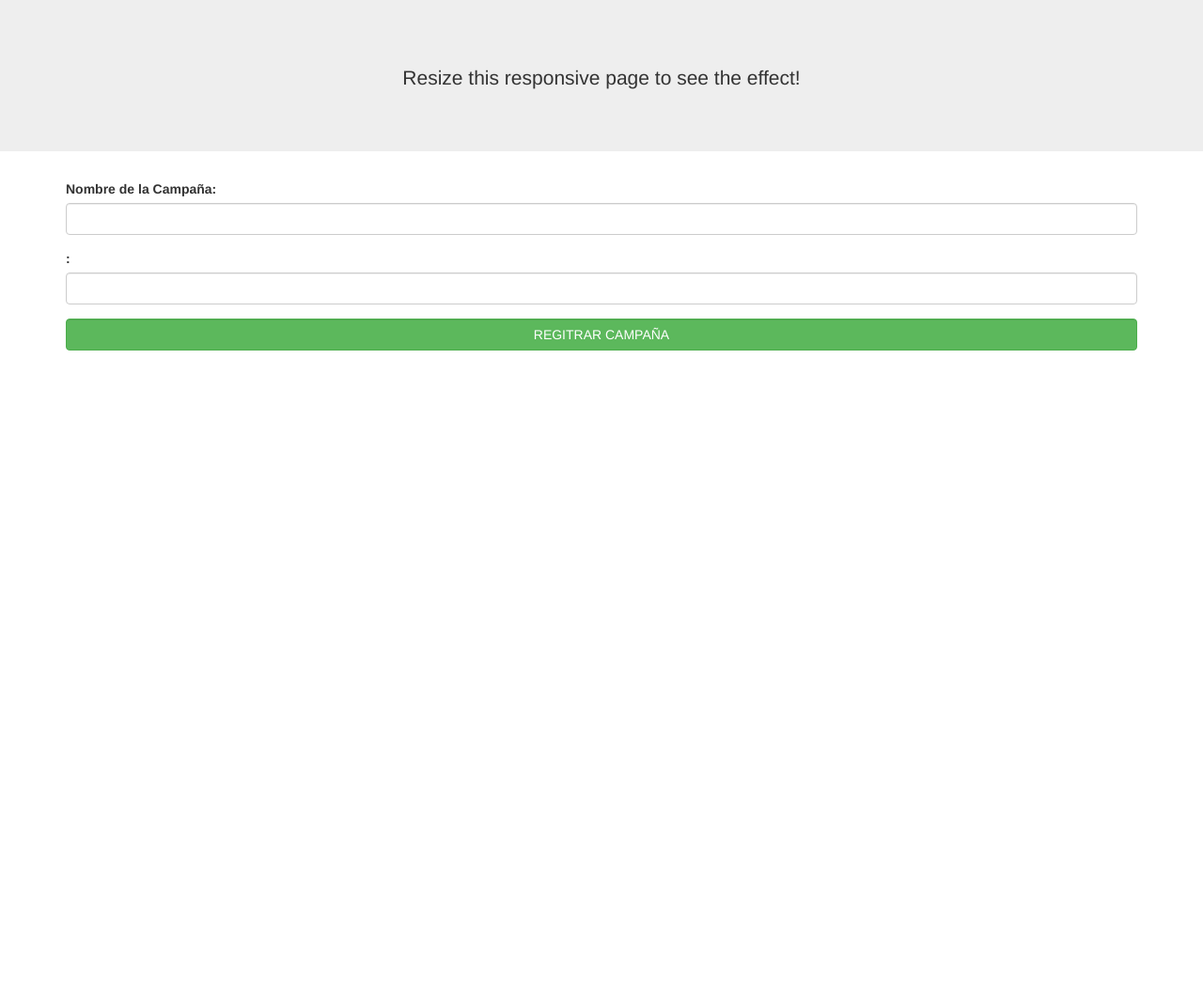
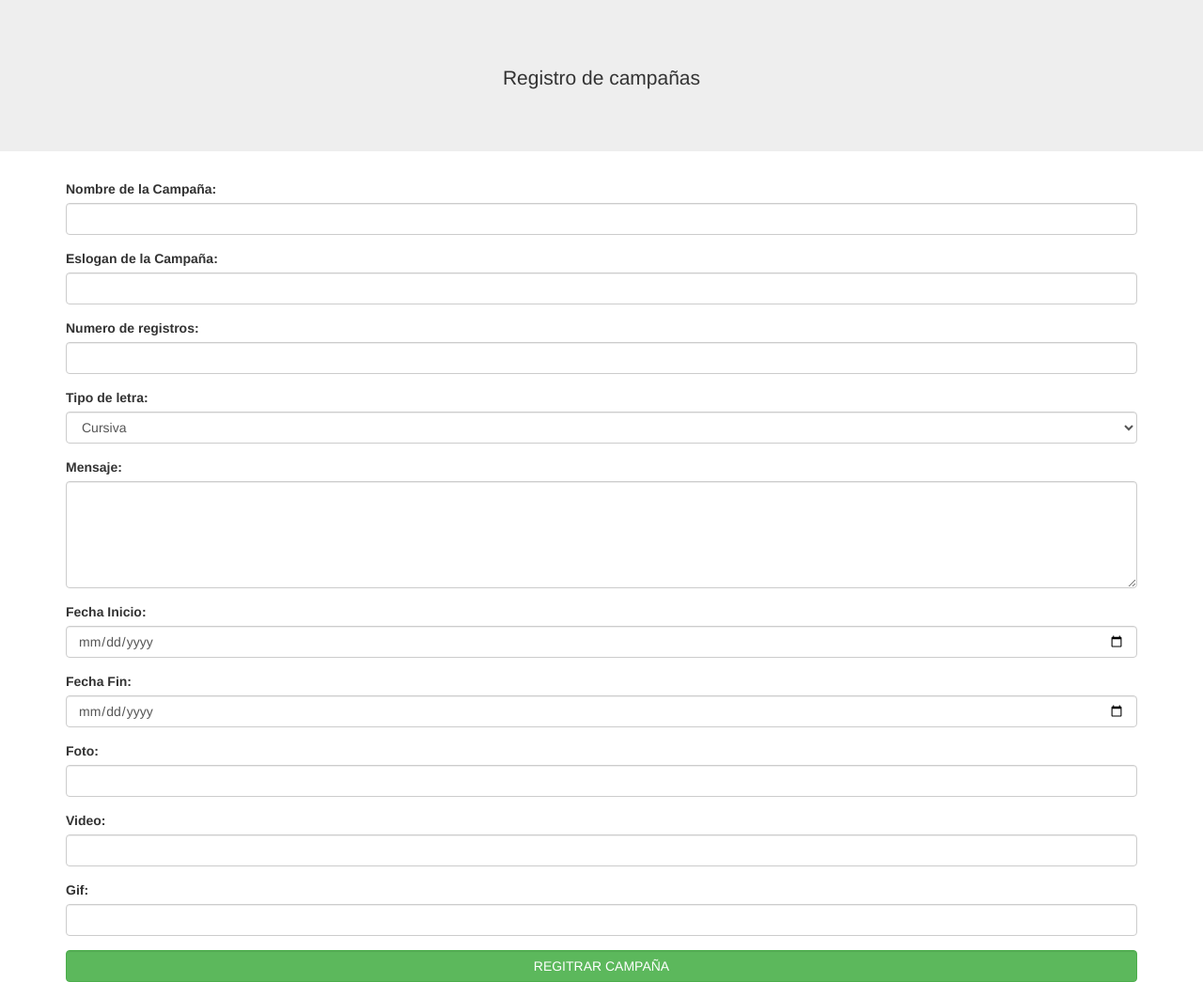
Before and after one commit to EdisonG/mensma, a PHP site: page /mensma/gui/campania_usuario.php in a window 1280 px wide. Shown: the whole page at 94% size. Before the commit the page ends 373 px from the top, so only its background shows below. Run offline with PHP 8.4, Linux system fonts and the light colour scheme.

Commit message:
crud campanas

```diff
--- /dev/null
+++ b/funciones/funciones.php
@@ -0,0 +1,6 @@
+<?php
+function subir_archivo($filename, $file ) {
+    return "archivo subido";
+}
+
+?>
--- a/gui/campania_usuario.php
+++ b/gui/campania_usuario.php
@@ -13,7 +13,7 @@
 
   <div class="jumbotron text-center">
     <h1></h1>
-    <p>Resize this responsive page to see the effect!</p>
+    <p>Registro de campañas</p>
   </div>
 
   <div class="container">
@@ -34,8 +34,45 @@ precio (campo en la abse que llena el admin )
         </div>
 
         <div class="form-group">
-          <label for="usr">:</label>
-          <input type="text" class="form-control" id="name_campana">
+          <label for="usr">Eslogan de la Campaña:</label>
+          <input type="text" class="form-control" id="eslogan_campana">
+        </div>
+        <div class="form-group">
+          <label for="usr">Numero de registros:</label>
+          <input type="text" class="form-control" id="numero_registros_campana">
+        </div>
+        <div class="form-group">
+          <label for="usr">Tipo  de letra:</label>
+          <select class="selectpicker form-control">
+            <option>Cursiva</option>
+            <option>Negrilla</option>
+            <option>Tachada</option>
+          </select>
+
+        </div>
+        <div class="form-group">
+          <label for="usr">Mensaje:</label>
+          <textarea class="form-control" rows="5" id="comment"></textarea>
+        </div>
+        <div class="form-group">
+          <label for="usr">Fecha Inicio:</label>
+          <input type="date" class="form-control" id="fecha_inicio_campana">
+        </div>
+        <div class="form-group">
+          <label for="usr">Fecha Fin:</label>
+          <input type="date" class="form-control" id="fecha_fin_campana">
+        </div>
+        <div class="form-group">
+          <label for="usr">Foto:</label>
+          <input type="text" class="form-control" id="numero_registros_campana">
+        </div>
+        <div class="form-group">
+          <label for="usr">Video:</label>
+          <input type="text" class="form-control" id="numero_registros_campana">
+        </div>
+        <div class="form-group">
+          <label for="usr">Gif:</label>
+          <input type="text" class="form-control" id="numero_registros_campana">
         </div>
 
         <button class="btn btn-success form-control">REGITRAR CAMPAÑA</button>
```
Also changed, not shown: md/campanaMD.php (added, +90 -0 lines), md/conexion.php (added, +14 -0 lines), md/pruebas.php (added, +45 -0 lines), tablacampanas.sql (added, +49 -0 lines).
